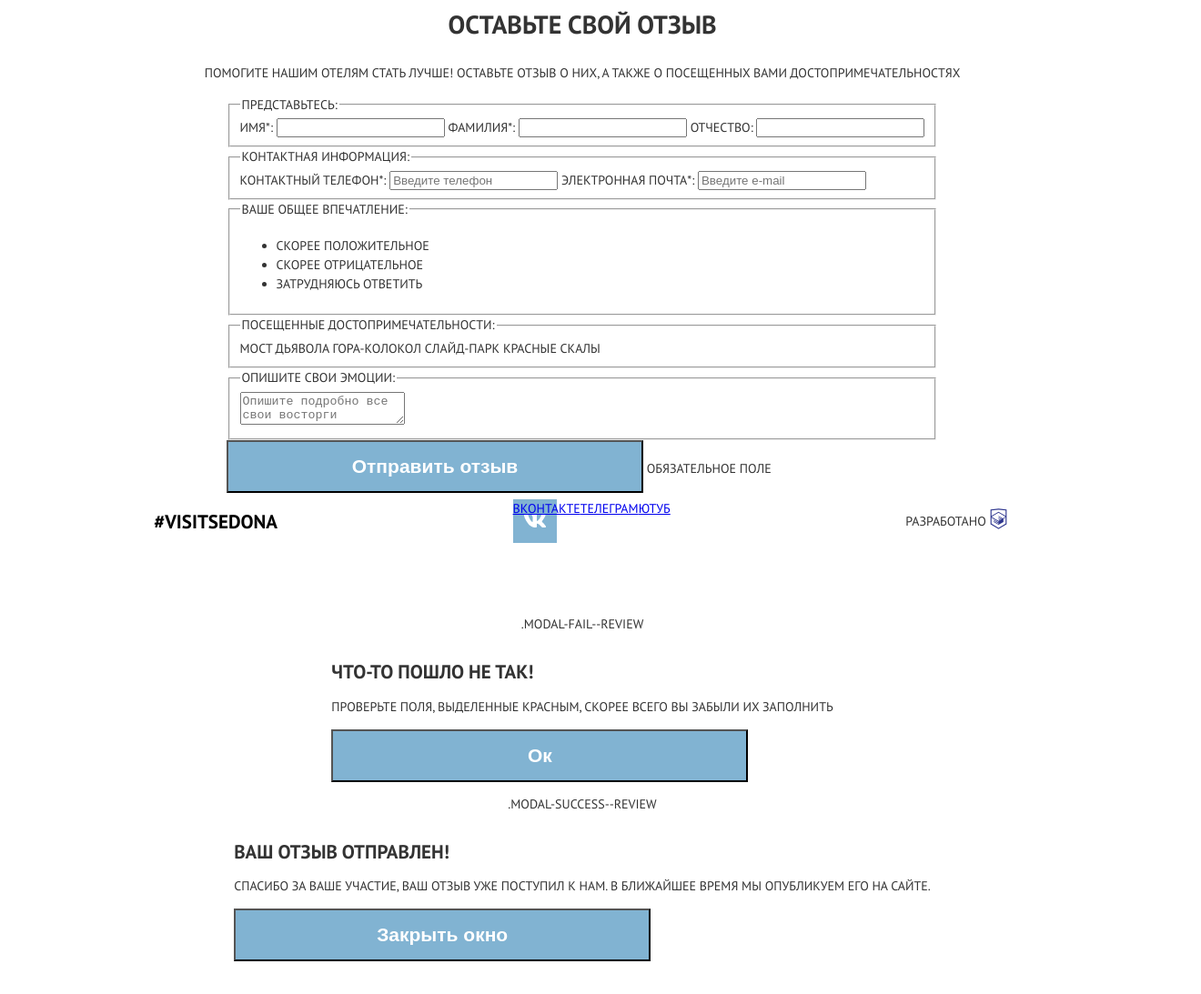
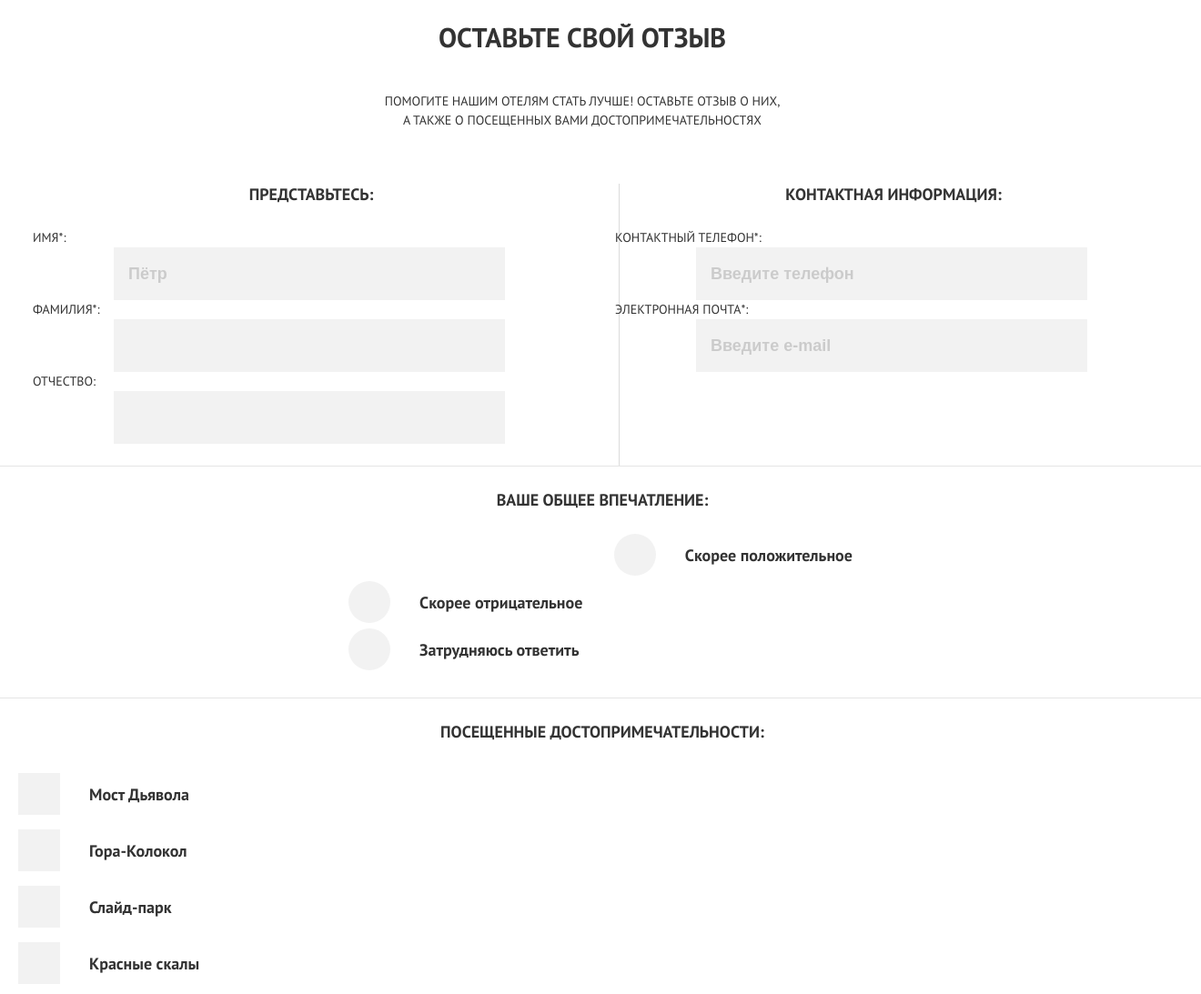
Before and after one commit to htmlacademy-adaptive/1309327-sedona-25, a website: page source/form.html in a window 1280 px wide. Shown: the part 577-1670 px from the top of the page at 91% size, 1320 px wide, since content can reach past the window. Before the commit the page ends 1634 px from the top, so only its background shows below. Drawn offline with nearby package versions, Linux system fonts and the light colour scheme; files that its build step writes are made by us from their sources; files whose address does not match are found by name.

Commit message:
styles for form.html page mobile

```diff
--- a/source/form.html
+++ b/source/form.html
@@ -2,6 +2,7 @@
 <html class="page" lang="ru">
   <head>
     <meta charset="utf-8">
+    <meta name="viewport" content="width=device-width, initial-scale=1">
     <title>HTML Academy: Седона. Форма.</title>
     <link rel="stylesheet" href="css/style.css">
   </head>
@@ -31,19 +32,21 @@
       </nav>
     </header>
     <main class="main-container">
-      <div class="cover">
-        <img class="cover__photo" src="img/back-mobile.jpg" alt="Фото-подложка">
+      <div class="cover cover--form">
         <p class="cover__slogan">
           <span class="cover__slogan-place-name">Sedona</span>
         </p>
       </div>
-      <h1 class="form-header">Оставьте свой отзыв</h1>
-      <p class="form-description">Помогите нашим отелям стать лучше! Оставьте отзыв о них, а также о посещенных вами достопримечательностях</p>
+      <div class="form-header">
+        <h1 class="form-header__header">Оставьте свой отзыв</h1>
+        <p class="form-header__description">Помогите нашим отелям стать лучше! Оставьте отзыв о них, а также о посещенных вами достопримечательностях</p>
+      </div>
       <form class="form-review">
-        <fieldset class="form-review__section">
+        <div class="form-review__user-data">
+          <fieldset class="form-review__section form-review__section--highlight">
             <legend class="form-review__section-header">Представьтесь:</legend>
             <label class="form-review__label form-review__label--required" for="user-name">Имя*:</label>
-          <input class="form-review__input form-review__input--name" id="user-name" type="text" autocomplete="off">
+            <input class="form-review__input form-review__input--name" id="user-name" type="text" autocomplete="off" placeholder="Пётр" >
             <label class="form-review__label form-review__label--required" for="user-family-name" type="text" autocomplete="off">Фамилия*:</label>
             <input class="form-review__input form-review__input--name" id="user-family-name" type="text" autocomplete="off">
             <label class="form-review__label" for="user-father-name" type="text" autocomplete="off">Отчество:</label>
@@ -56,11 +59,12 @@
             <label class="form-review__label form-review__label--required" for="email" type="text" autocomplete="off">Электронная почта*:</label>
             <input class="form-review__input form-review__input--name" id="email" type="email" autocomplete="off" placeholder="Введите e-mail">
           </fieldset>
+        </div>
         <fieldset class="form-review__section">
           <legend class="form-review__section-header">Ваше общее впечатление:</legend>
           <ul class="form-review__section-list">
             <li class="form-review__section-item">
-              <input class="form-review__input-radio visually-hidden" type="radio" id="impression-choice1" name="impression" value="positive" checked>
+              <input class="form-review__input-radio" type="radio" id="impression-choice1" name="impression" value="positive" checked>
               <label class="form-review__label form-review__label--optional" for="impression-choice1">Скорее положительное</label>
             </li>
             <li class="form-review__section-item">
@@ -84,7 +88,7 @@
           <input class="form-review__input-checkbox visually-hidden" type="checkbox" id="sight-choice4" name="sights" value="rocks">
           <label class="form-review__label form-review__label--optional" for="sight-choice4">Красные скалы</label>
         </fieldset>
-        <fieldset class="form-review__section">
+        <fieldset class="form-review__section form-review__section--skip-highlight">
           <legend class="form-review__section-header">Опишите свои эмоции:</legend>
           <textarea class="form-review__comment" type="text" placeholder="Опишите подробно все свои восторги"></textarea>
         </fieldset>
@@ -120,19 +124,18 @@
     </footer>
     <p>.modal-fail--review</p>
       <div class="modal modal--fail">
-        <div class="modal__wrapper">
         <h2 class="modal__header">Что-то пошло не так!</h2>
         <p class="modal__description">Проверьте поля, выделенные красным, скорее всего вы забыли их заполнить</p>
         <button class="modal__button button button--small" type="button" aria-label="Ок">Ок</button>
       </div>
-      </div>
     <p>.modal-success--review</p>
       <div class="modal modal--success">
-        <div class="modal__wrapper">
+        <!-- <div class="modal__wrapper"> -->
         <h2 class="modal__header">Ваш отзыв отправлен!</h2>
-          <p class="modal__description">Спасибо за ваше участие, ваш отзыв уже поступил к нам. В ближайшее время мы опубликуем его на сайте.</p>
+        <p class="modal__description">Спасибо за ваше участие, ваш отзыв уже поступил к нам.<br>
+          В ближайшее время мы опубликуем его на сайте.</p>
         <button class="modal__button button button--big" type="button" aria-label="Закрыть окно">Закрыть окно</button>
-        </div>
+        <!-- </div> -->
       </div>
   </body>
 </html>
--- a/source/less/blocks/button.less
+++ b/source/less/blocks/button.less
@@ -7,6 +7,14 @@
   height: 58px;
 }
 
+.button--small {
+  width: 180px;
+}
+
+.button--big {
+  width: 280px;
+}
+
 @media (min-width: @tablet-width) {
   .button {
     width: 458px;
--- /dev/null
+++ b/source/less/blocks/form-header.less
@@ -0,0 +1,63 @@
+.form-header {
+  display: flex;
+  flex-direction: column;
+  justify-content: center;
+  align-items: center;
+  width: 100%;
+  margin: 0 auto;
+  margin-top: 36px;
+  border-bottom: 1px solid #e5e5e5;
+}
+
+.form-header__header {
+  width: 306px;
+  margin-top: 36px;
+  text-align: center;
+  font-size: 18px;
+}
+
+.form-header__description {
+  width: 306px;
+  text-align: center;
+  margin-top: 24px;
+  font-size: 14px;
+  line-height: 21px;
+}
+
+@media (min-width: @tablet-width) {
+  .form-header {
+    height: 260px;
+    margin-top: 64px;
+    border-bottom: none;
+  }
+
+  .form-header__header {
+    width: 435px;
+    margin-top: 64px;
+    font-size: 30px;
+  }
+
+  .form-header__description {
+    width: 435px;
+    margin-top: 20px;
+    font-size: 14px;
+    line-height: 24px;
+  }
+}
+
+@media (min-width: @desktop-width) {
+  .form-header {
+    height: 282px;
+    margin-top: 115px;
+  }
+
+  .form-header__header {
+    margin-top: 115px;
+  }
+
+  .form-header__description {
+    margin-top: 30px;
+    font-size: 14px;
+    line-height: 21px;
+  }
+}
--- /dev/null
+++ b/source/less/blocks/form-review.less
@@ -0,0 +1,168 @@
+.form-review {
+  display: flex;
+  flex-direction: column;
+  align-items: center;
+  width: 100%;
+  margin: 0;
+  padding: 0;
+}
+
+.form-review__user-data {
+  display: flex;
+  flex-direction: column;
+  width: 100%;
+}
+
+.form-review__section {
+  display: flex;
+  flex-direction: column;
+  align-items: center;
+  width: 100%;
+  margin: 0;
+  padding: 24px 20px;
+  border: none;
+  border-bottom: 1px solid #e5e5e5;
+}
+
+.form-review__section--skip-highlight {
+  border-bottom: none;
+  margin-bottom: 32px;
+}
+
+.form-review__section-header {
+  display: block;
+  padding-top: 24px;
+  min-width: 240px;
+  width: 100%;
+  text-align: center;
+  font-size: 18px;
+  line-height: 26px;
+  font-weight: bold;
+}
+
+.form-review__label {
+  align-self: flex-start;
+  margin: 0;
+  padding: 0;
+  text-indent: 16px;
+}
+
+.form-review__input {
+  min-width: 280px;
+  max-width: 430px;
+  width: 100%;
+  height: 58px;
+  padding: 0;
+  margin: 0;
+  background-color: #f2f2f2;
+  border: none;
+  font-size: 18px;
+  font-weight: bold;
+  color: #000000;
+  text-indent: 16px;
+
+  &::placeholder {
+    opacity: 0.3;
+  }
+}
+
+.form-review__section-list {
+  list-style: none;
+  margin: 0;
+  padding: 0;
+}
+
+.form-review__input-radio,
+.form-review__input-checkbox {
+  min-width: 280px;
+  max-width: 430px;
+  z-index: -1;
+  opacity: 0;
+}
+
+.form-review__input-radio + label,
+.form-review__input-checkbox + label {
+  display: inline-flex;
+  align-self: flex-start;
+  align-items: center;
+  user-select: none;
+}
+
+.form-review__label--optional {
+  text-transform: none;
+  font-size: 18px;
+  font-weight: bold;
+}
+
+.form-review__input-radio + label::before {
+  content: "";
+  display: inline-block;
+  width: 46px;
+  height: 46px;
+  margin-right: 16px;
+  flex-shrink: 0;
+  flex-grow: 0;
+  border-radius: 50%;
+  background-color: #f2f2f2;
+}
+
+.form-review__input-checkbox + label::before {
+  content: "";
+  display: inline-block;
+  width: 46px;
+  height: 46px;
+  margin-right: 16px;
+  margin-bottom: 8px;
+  margin-top: 8px;
+  flex-shrink: 0;
+  flex-grow: 0;
+  background-color: #f2f2f2;
+}
+
+.form-review__comment {
+  display: block;
+  align-self: flex-start;
+  min-width: 280px;
+  max-width: 768px;
+  width: 100%;
+  height: 150px;
+  margin: auto;
+  padding: 20px;
+  background-color: #f2f2f2;
+  border: none;
+  font-size: 18px;
+  font-weight: bold;
+  color: #000000;
+
+  &::placeholder {
+    opacity: 0.3;
+  }
+}
+
+.form-review__button {
+  display: block;
+  margin: auto;
+}
+
+.form-review__warning {
+  display: block;
+  width: 280px;
+  margin: auto;
+  margin-bottom: 52px;
+  text-align: end;
+}
+
+@media (min-width: @tablet-width) {
+  .form-review__user-data {
+    display: grid;
+    grid-template-columns: 1fr 1fr;
+  }
+
+  .form-review__section--highlight {
+    border-right: 1px solid #dbdbdb;
+  }
+
+  .form-review__comment {
+    height: 160px;
+  }
+}
--- a/source/less/blocks/main-container.less
+++ b/source/less/blocks/main-container.less
@@ -9,10 +9,13 @@
 
 .main-container .cover {
   margin: 0;
-  margin-top: 56px;
   order: -1;
 }
 
 .main-container h1 {
   margin: 32 20 35 20;
 }
+
+.main-container form {
+  display: block;
+}
--- /dev/null
+++ b/source/less/blocks/modal.less
@@ -0,0 +1,39 @@
+.modal {
+  display: flex;
+  flex-direction: column;
+  align-items: center;
+  align-self: center;
+  width: 280px;
+  height: 240px;
+  background-color: @white;
+  border: 1px solid #000000;
+  padding: 40px;
+}
+
+.modal__header {
+  margin: 0;
+  margin-bottom: 36px;
+  text-align: center;
+}
+
+.modal__description {
+  margin: 0;
+  margin-bottom: 28px;
+  text-align: center;
+}
+
+.modal__button {
+  display: block;
+  margin: auto;
+}
+
+.modal--success {
+  height: 263px;
+  background: linear-gradient(to bottom, @white 70%, #f2f2f2 70%);
+  padding-bottom: 20px;
+}
+
+.modal--success .modal__button {
+  margin-bottom: 0;
+  align-self: flex-end;
+}
--- a/source/less/blocks/page.less
+++ b/source/less/blocks/page.less
@@ -9,8 +9,6 @@
 .page__body {
   display: flex;
   flex-direction: column;
-  justify-content: center;
-  align-items: center;
   min-height: 100%;
   margin: 0;
   background-color: @white;
--- a/source/less/style.less
+++ b/source/less/style.less
@@ -4,12 +4,15 @@
 @import "./blocks/button.less";
 @import "./blocks/copyright.less";
 @import "./blocks/cover.less";
+@import "./blocks/form-header";
+@import "./blocks/form-review";
 @import "./blocks/header-slogan.less";
 @import "./blocks/main-container.less";
 @import "./blocks/main-footer.less";
 @import "./blocks/main-header.less";
 @import "./blocks/main-nav.less";
 @import "./blocks/map.less";
+@import "./blocks/modal.less";
 @import "./blocks/offer.less";
 @import "./blocks/page.less";
 @import "./blocks/social.less";
```
Also changed, not shown: source/less/blocks/cover.less (+15 -0 lines), source/less/blocks/main-header.less (+6 -9 lines), source/less/blocks/main-nav.less (+2 -10 lines). Lines whose indentation alone changed are shown as unchanged.
